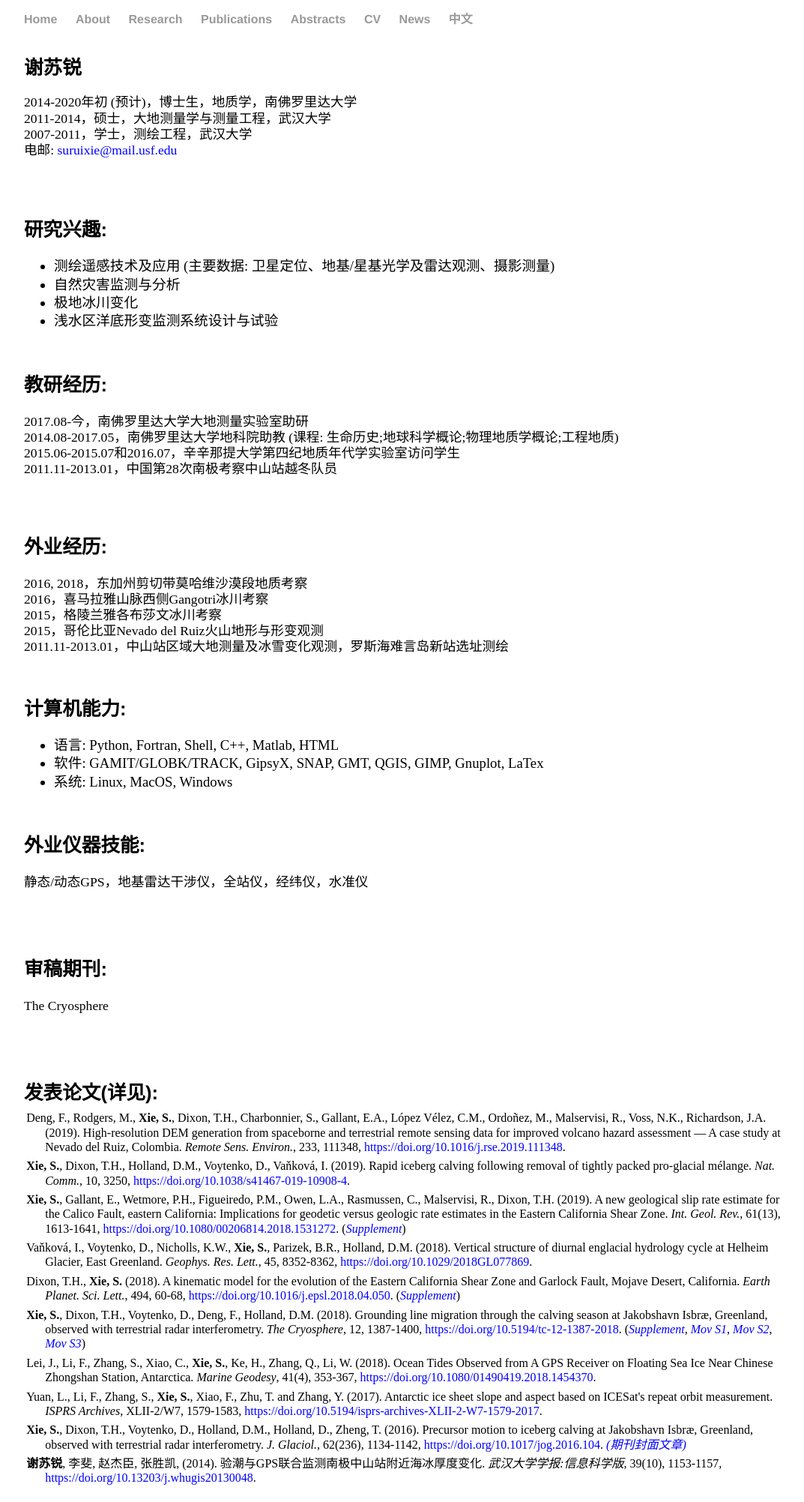
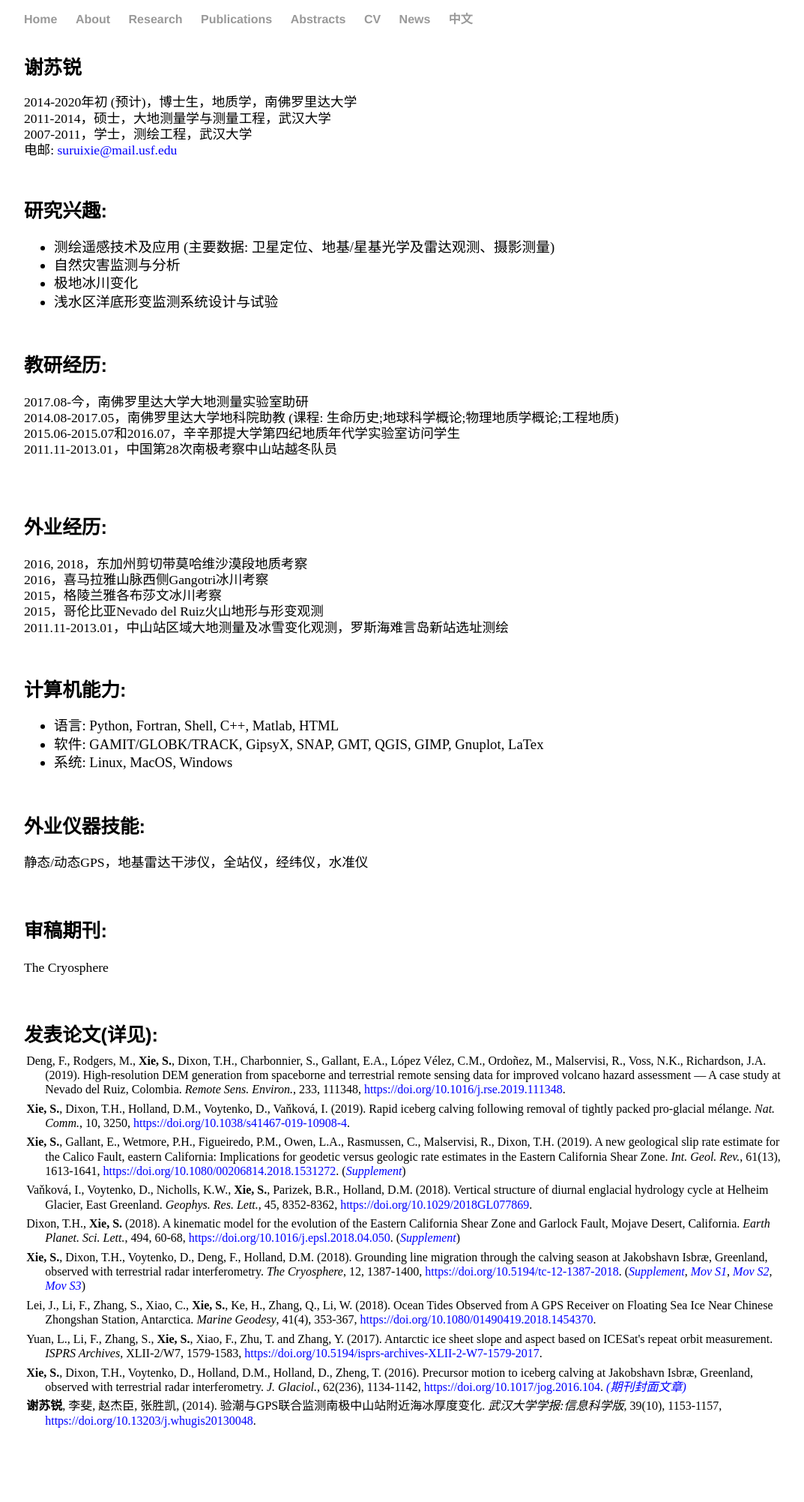
Before and after one commit to suruixie/suruixie.github.io, a Jekyll site: the page built from Chinese/index.html, in a window 1280 px wide. Shown: the whole page at 75% size, without its empty margins (96-1169 px from the left). Built offline with Jekyll 4.4.1, drawn with Linux system fonts in a browser that asks for light colours; a style sheet for code colours, icons or effects is not loaded; after the commit the page ends 1926 px from its top, so only the background shows below that.

Commit message:
Update index.html

```diff
--- a/Chinese/index.html
+++ b/Chinese/index.html
@@ -15,7 +15,7 @@
             </p>
 	</div>
 	<div class="sideText">
-	    <h4 style="margin-top:7em;margin-bottom:0.2em;">研究兴趣: </h4>
+	    <h4 style="margin-top:6em;margin-bottom:0.2em;">研究兴趣: </h4>
 	    <ul class="research_list">
 		    <li style="line-height:130%; font-size:0.9em; color:#000000;">测绘遥感技术及应用 (主要数据: 卫星定位、地基/星基光学及雷达观测、摄影测量)</a></li>
 		    <li style="line-height:130%; font-size:0.9em; color:#000000;">自然灾害监测与分析</a></li>
@@ -54,12 +54,12 @@
             </p>
 	</div>
 	<div class="sideText">
-	    <h4 style="margin-top:5em;margin-bottom:0.2em;">审稿期刊: </h4>
+	    <h4 style="margin-top:4em;margin-bottom:0.2em;">审稿期刊: </h4>
             <p style="line-height: 120%;">The Cryosphere<br>
             </p>
 	</div>
 	<div class="sideText">
-		<h4 style="margin-top:5em;margin-bottom:0.2em;">发表论文(详见<a  href="https://scholar.google.com/citations?hl=en&user=kF4StsMAAAAJ&view_op=list_works" style="color:#0000FF;"><i class="ai ai-google-scholar ai-2x"></i></a>): </h4>
+		<h4 style="margin-top:4em;margin-bottom:0.2em;">发表论文(详见<a  href="https://scholar.google.com/citations?hl=en&user=kF4StsMAAAAJ&view_op=list_works" style="color:#0000FF;"><i class="ai ai-google-scholar ai-2x"></i></a>): </h4>
 		<p  class="publist" style="font-size:1.0em;">
 			Deng, F., Rodgers, M., <strong>Xie, S.</strong>, Dixon, T.H., Charbonnier, S., Gallant, E.A., López Vélez, C.M., Ordoñez, M., Malservisi, R., Voss, N.K., Richardson, J.A. (2019). High-resolution DEM generation from spaceborne and terrestrial remote sensing data for improved volcano hazard assessment — A case study at Nevado del Ruiz, Colombia. <em>Remote Sens. Environ.</em>, 233, 111348, <a href="https://doi.org/10.1016/j.rse.2019.111348" style="color:#0000FF;">https://doi.org/10.1016/j.rse.2019.111348</a>. <br>
 		<p  class="publist" style="font-size:1.0em;">
```
